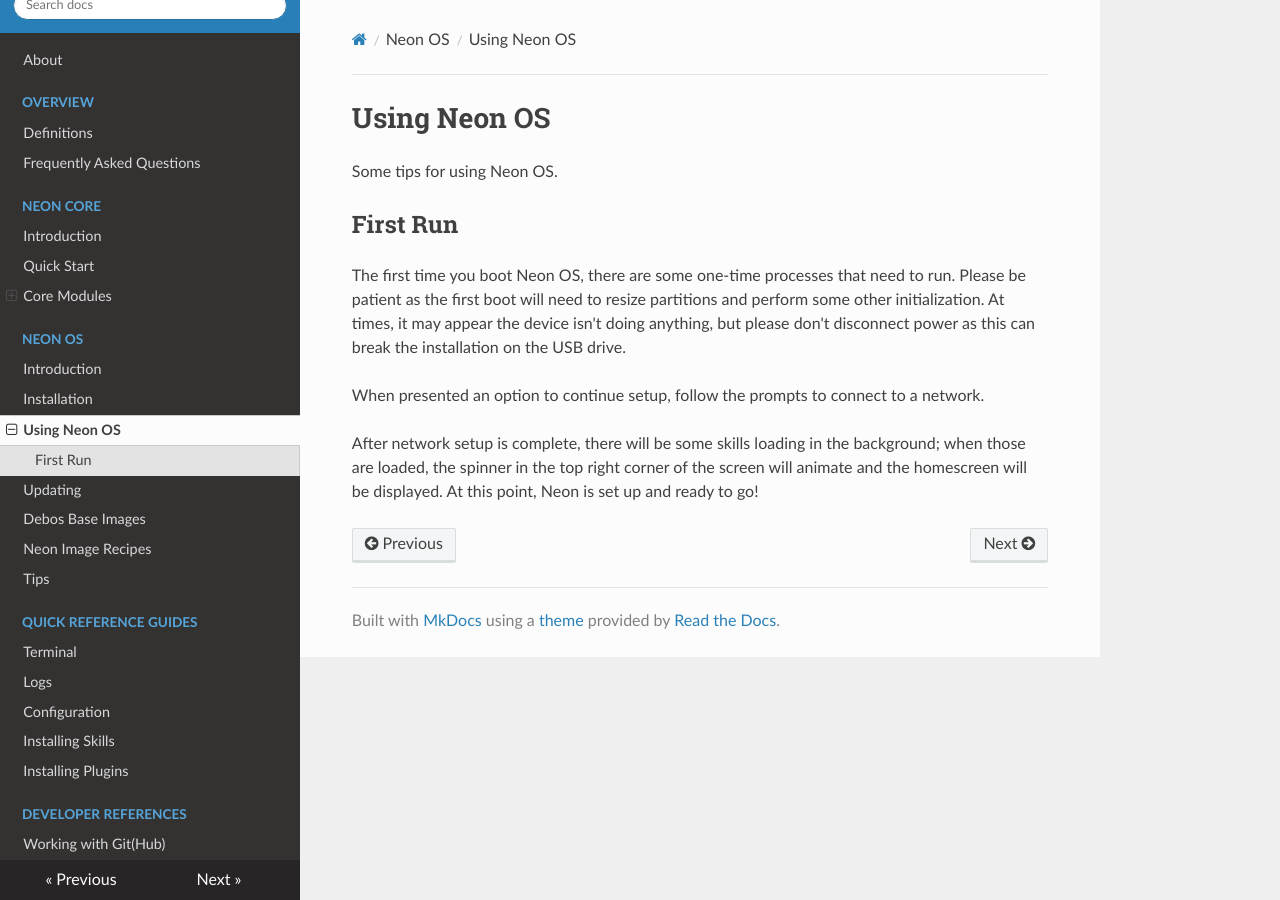
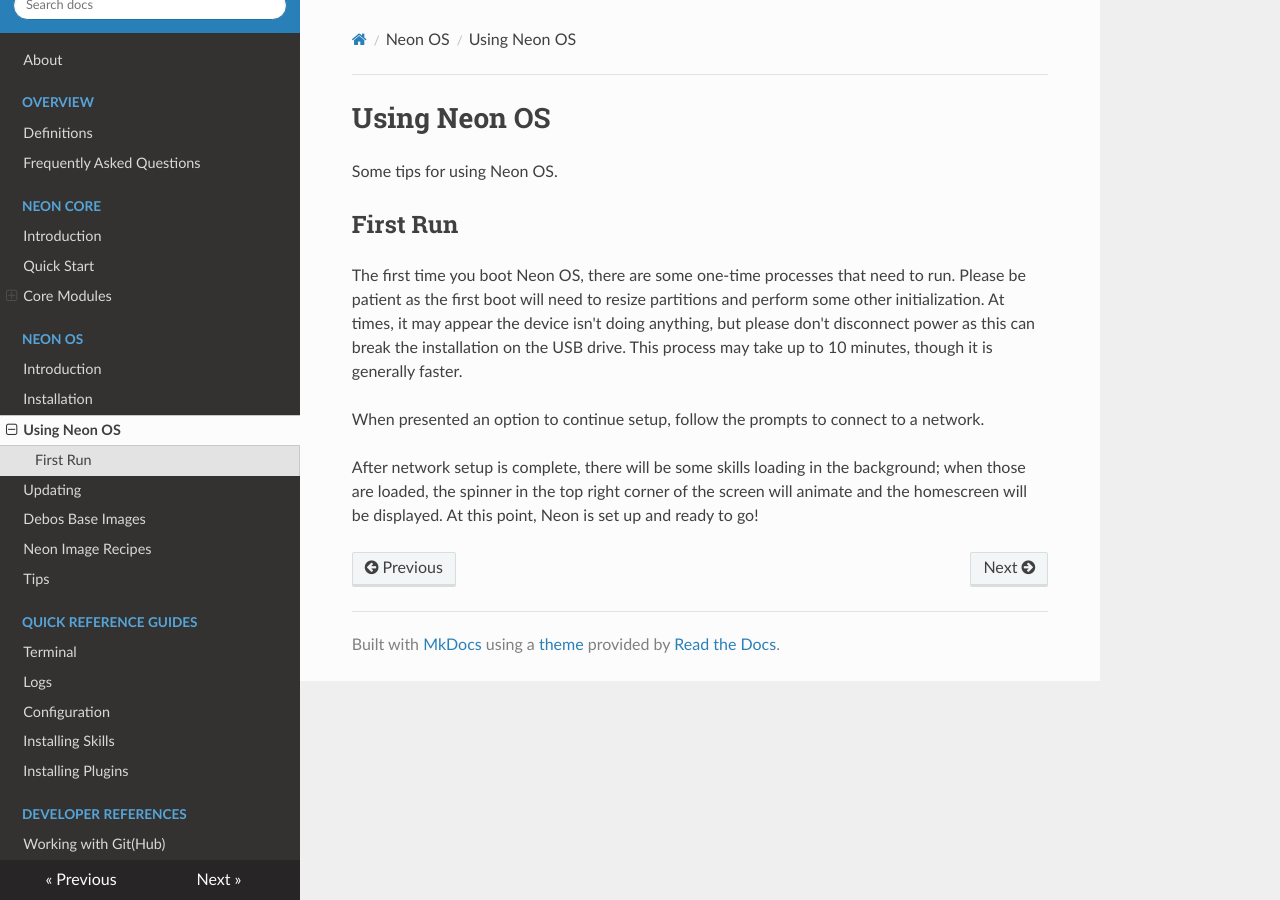
Before and after one commit to NeonGeckoCom/neon-docs, an MkDocs documentation site: the page built from docs/neon_os/using_neon_os.md, in a window 1280 px wide. Built offline with MkDocs 1.6.1, drawn with Linux system fonts in a browser that asks for light colours; nearby versions of some CDN libraries.

```diff
--- a/docs/neon_os/using_neon_os.md
+++ b/docs/neon_os/using_neon_os.md
@@ -6,7 +6,8 @@ The first time you boot Neon OS, there are some one-time processes that need to
 run. Please be patient as the first boot will need to resize partitions and
 perform some other initialization. At times, it may appear the device isn't doing
 anything, but please don't disconnect power as this can break the installation
-on the USB drive.
+on the USB drive. This process may take up to 10 minutes, though it is generally
+faster.
 
 When presented an option to continue setup, follow the prompts to connect to a
 network.
```
Also changed, not shown: docs/neon_os/neon_os_installation.md (+1 -1 lines).
